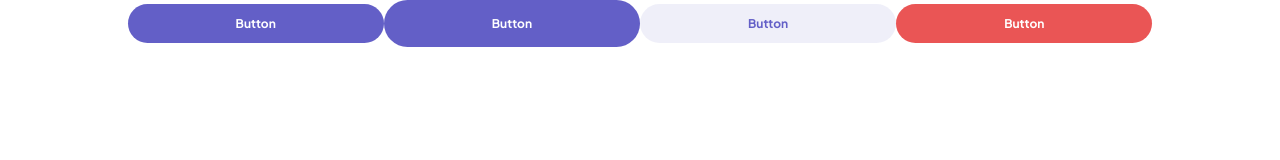
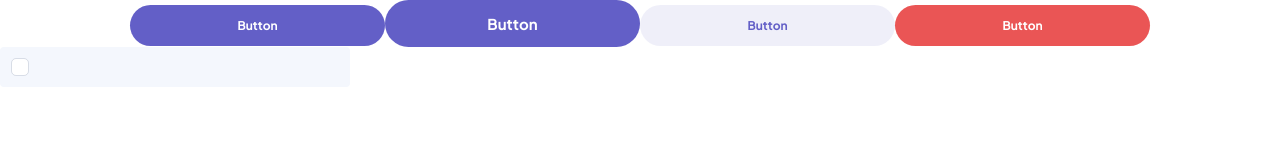
Before and after one commit to EnkiEnki77/kanban-app, a React (Create React App) app: page / in a window 1280 px wide. Shown: the top 160 px of the page. Built offline with nearby package versions, Linux system fonts and the light colour scheme.

Commit message:
added markup and styles for subtask checkbox component

```diff
--- a/src/App.js
+++ b/src/App.js
@@ -1,6 +1,8 @@
 
 import './App.css';
 import Button from './components/button/Button';
+import SubtaskCheckbox from './components/subtask-checkbox/SubtaskCheckbox';
+
 
 function App() {
   return (
@@ -9,6 +11,7 @@ function App() {
       <Button btnModifier='primary primary-lg'/>
       <Button btnModifier='secondary'/>
       <Button btnModifier='destructive'/>
+      <SubtaskCheckbox/>
     </div>
   );
 }
--- a/src/components/button/Button.css
+++ b/src/components/button/Button.css
@@ -3,8 +3,10 @@
     font-weight: 700;
     font-family: 'Plus Jakarta Sans', sans-serif;
     line-height: 23px;
-    padding: .5rem 6.75rem;
+    padding: .75em 0;
     border-radius: 40px;
+    width: 100%;
+    max-width: 255px;
     border: 0;
 }
 
@@ -19,8 +21,8 @@
 }
 
 .primary-lg{
-    padding: .75rem 6.75rem;
-    /* font-size: .9375rem; */
+    padding: .8em 0;
+    font-size: .9375rem;
 }
 
 .secondary{
--- /dev/null
+++ b/src/components/subtask-checkbox/SubtaskCheckbox.css
@@ -0,0 +1,24 @@
+.subtask-container{
+    height: 40px;
+    width: 100%;
+    border-radius: 4px;
+    display: flex;
+    align-items: center;
+    padding-left: .75rem;
+    max-width: 350px;
+    background-color: var(--light-bg);
+}
+
+.subtask-container:hover,
+.subtask-container:focus{
+    background-color: rgba(99,95,199, 0.25)
+}
+
+.checkbox{
+    height: 1rem;
+    width: 1rem;
+    margin: 0;
+    outline: 1px solid rgba(130,143,163, 0.25);
+    background-color: white;
+    border-radius: 4px;
+}
--- /dev/null
+++ b/src/components/subtask-checkbox/SubtaskCheckbox.js
@@ -0,0 +1,13 @@
+import React from 'react'
+import "./SubtaskCheckbox.css"
+
+const SubtaskCheckbox = ({label}) => {
+  return (
+    <div className='subtask-container'>
+        <div className='checkbox' type='checkbox' id={label}></div>
+        <label >{label}</label>
+    </div>
+  )
+}
+
+export default SubtaskCheckbox
```
